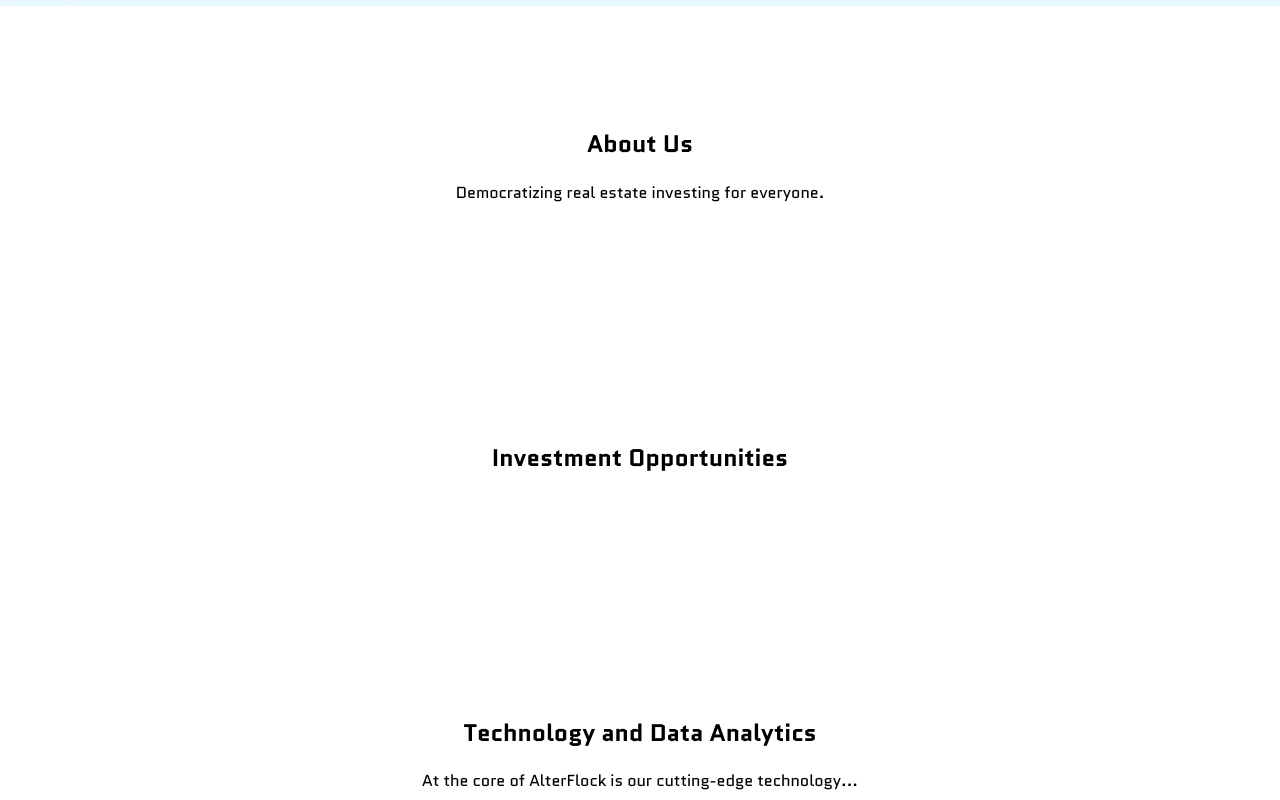
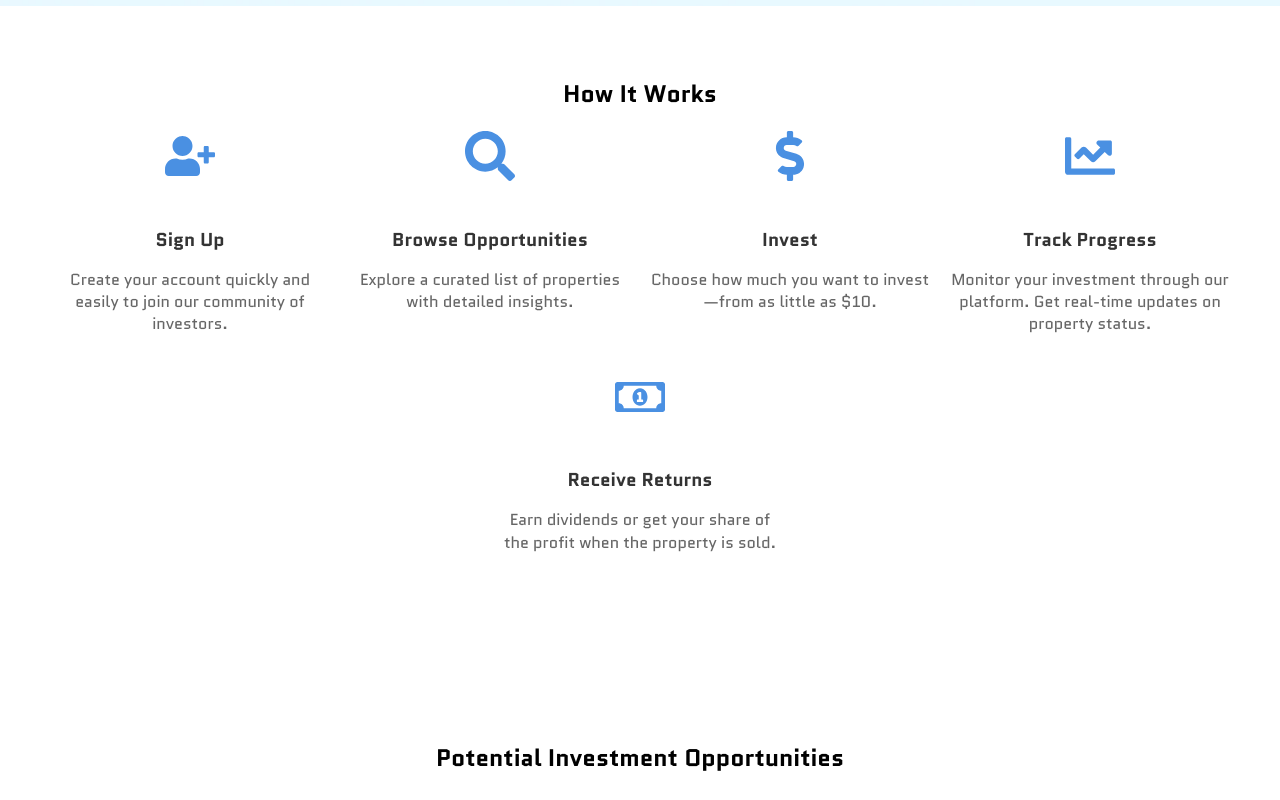
Before and after one commit to ysunkara-27/Alterflock, a React (Create React App) app: page / in a window 1280 px wide. Shown: the part 880-1680 px from the top of the page. Built offline with nearby package versions, Linux system fonts and the light colour scheme; no server answers.

Commit message:
Updated How it Works and About Us Section

```diff
--- a/package.json
+++ b/package.json
@@ -11,6 +11,7 @@
     "firebase": "^10.11.0",
     "react": "^18.2.0",
     "react-dom": "^18.2.0",
+    "react-icons": "^5.1.0",
     "react-router-dom": "^6.22.3",
     "react-scripts": "5.0.1",
     "react-scroll": "^1.9.0",
--- a/src/components/layout/Header.js
+++ b/src/components/layout/Header.js
@@ -25,7 +25,7 @@ function Header() {
           <li>
             {isHomePage ? (
               <ScrollLink to="about" smooth={true} duration={1000}>
-                About Us
+                How it Works
               </ScrollLink>
             ) : (
               <RouterLink to="/#about">About Us</RouterLink>
--- a/src/pages/Home.css
+++ b/src/pages/Home.css
@@ -37,4 +37,38 @@
 
 }
 
-/* Rest of the styles */
+/* src/pages/Home.css */
+.how-it-works-section {
+  padding: 50px 20px;
+  background-color: #fff; /* Optional: depending on your design preference */
+  text-align: center;
+}
+
+.steps-container {
+  display: flex;
+  flex-wrap: wrap;
+  justify-content: center;
+  gap: 20px;
+}
+
+.step {
+  flex-basis: 20%; /* Adjust based on your layout preference */
+  min-width: 280px; /* Ensure it doesn't get too small on narrow screens */
+  max-width: 340px; /* Limit max size */
+}
+
+.step-icon {
+  color: #4a90e2; /* Example color */
+  margin-bottom: 20px;
+}
+
+.step h3 {
+  color: #333;
+  margin-bottom: 10px;
+}
+
+.step p {
+  font-size: 16px;
+  color: #666;
+  line-height: 1.4;
+}
--- a/src/pages/Home.js
+++ b/src/pages/Home.js
@@ -4,7 +4,9 @@ import Slider from 'react-slick';
 import AOS from 'aos';
 import 'aos/dist/aos.css';
 import { Link } from 'react-router-dom';
+import { FaUserPlus, FaSearch, FaDollarSign, FaChartLine, FaRegMoneyBillAlt } from 'react-icons/fa';
 import './Home.css';
+
 
 function Home() {
   useEffect(() => {
@@ -36,25 +38,52 @@ function Home() {
       <div className="hero" style={{ backgroundImage: 'url(/house2.png)' }}>
         <div className="hero-content">
           <h1>Welcome to AlterFlock</h1>
-          <p>Join the waitlist and start investing in real estate with us.</p>
+          <p>Reimagining Property Investment Through Accessible Crowdfunding</p>
+          <p>Join the waitlist and start investing with us</p>
           <Link to="/Interest" className="join-btn">
             Join the Flock!
           </Link>
         </div>
       </div>
-      <Element name="about" className="about-section">
-        <h2>About Us</h2>
-        <p>Democratizing real estate investing for everyone.</p>
-        {/* Additional content */}
+      <Element name="how-it-works" className="how-it-works-section">
+        <h2>How It Works</h2>
+        <div className="steps-container">
+          <div className="step">
+            <FaUserPlus size={50} className="step-icon" />
+            <h3>Sign Up</h3>
+            <p>Create your account quickly and easily to join our community of investors.</p>
+          </div>
+          <div className="step">
+            <FaSearch size={50} className="step-icon" />
+            <h3>Browse Opportunities</h3>
+            <p>Explore a curated list of properties with detailed insights.</p>
+          </div>
+          <div className="step">
+            <FaDollarSign size={50} className="step-icon" />
+            <h3>Invest</h3>
+            <p>Choose how much you want to invest—from as little as $10.</p>
+          </div>
+          <div className="step">
+            <FaChartLine size={50} className="step-icon" />
+            <h3>Track Progress</h3>
+            <p>Monitor your investment through our platform. Get real-time updates on property status.</p>
+          </div>
+          <div className="step">
+            <FaRegMoneyBillAlt size={50} className="step-icon" />
+            <h3>Receive Returns</h3>
+            <p>Earn dividends or get your share of the profit when the property is sold.</p>
+          </div>
+        </div>
       </Element>
       <Element name="opportunities" className="opportunities-section">
-        <h2>Investment Opportunities</h2>
+        <h2>Potential Investment Opportunities</h2>
         <Slider {...sliderSettings}>{/* Slide items */}</Slider>
       </Element>
       <Element name="technology" className="technology-section">
         <h2>Technology and Data Analytics</h2>
-        <p>At the core of AlterFlock is our cutting-edge technology...</p>
-        {/* Additional content */}
+        <p>At AlterFlock, we are developing our use of technology and data analytics. By collaborating with builders and property owners eager to connect with investors, we streamline the process of identifying and securing promising investment opportunities. Our approach ensures that every investment is straightforward and transparent, setting the stage for smarter real estate decisions. </p>
+        <br></br>
+        <p>Hi, I'm Yashaswi Sunkara, a first-year student at UVA interested in the intersections of Computer Science, Public Policy, and Finance. Driven by a desire to make real estate investing more accessible, I started working on AlterFlock. Our platform is dedicated to opening up property investment opportunities to everyone, no matter the size of their wallet. Join us in democratizing investment, one property at a time.</p>
       </Element>
     </div>
   );
```
Also changed, not shown: 1 other file (tests, documents, lock files or other folders).
